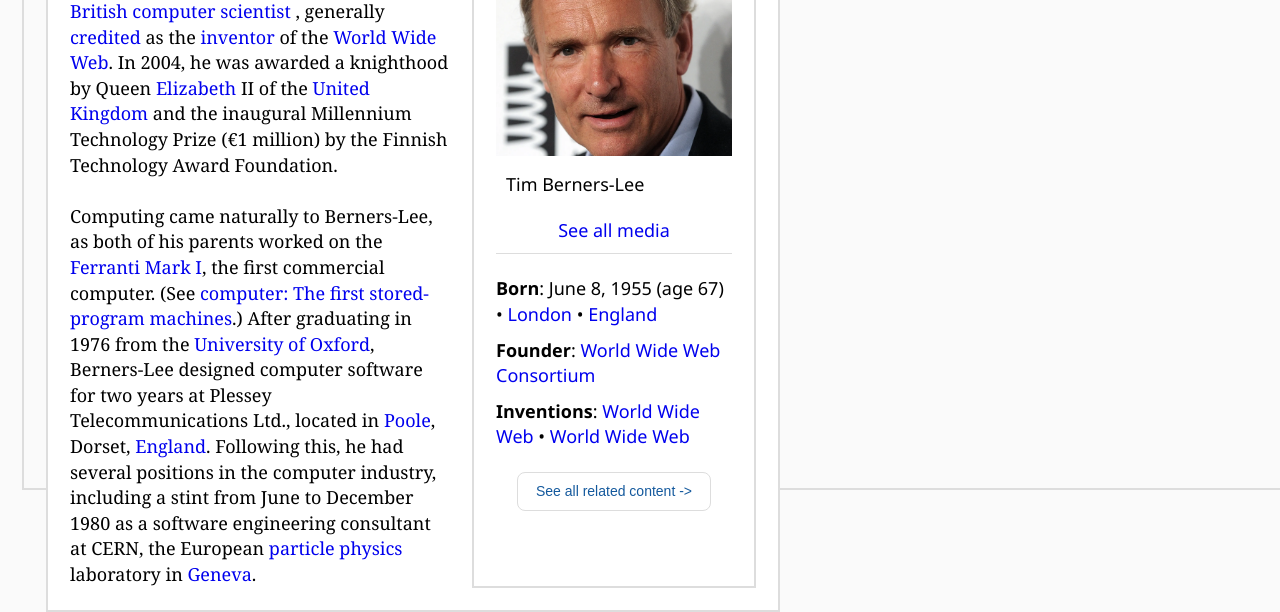
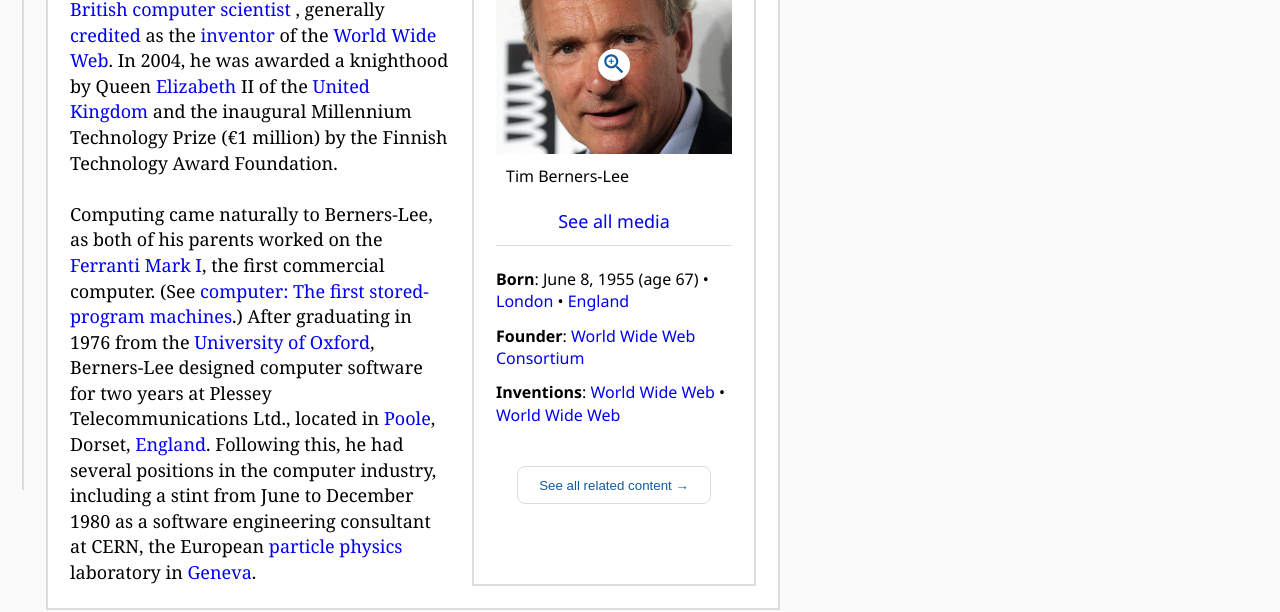
Before and after one commit to Lumar-ux/tim-berners-lee, a plain HTML site: page index.html in a window 1280 px wide. Shown: the part 370-982 px from the top of the page. Drawn offline with Linux system fonts and the light colour scheme.

Commit message:
Final desktop version

```diff
--- a/index.html
+++ b/index.html
@@ -112,7 +112,10 @@
         </div>
         <aside>
           <figure>
-            <img src="images/British-scientist-Tim-Berners-Lee.webp" alt="Tim Berners-Lee"/>
+            <div class="container-zoom">
+              <img class="zoom" src="images/zoom_in_40dp.svg" alt="zoom-in_icon">
+              <img src="images/British-scientist-Tim-Berners-Lee.webp" alt="Tim Berners-Lee"/>
+            </div>
             <figcaption>Tim Berners-Lee</figcaption>
           </figure>
           <a href="#">See all media</a>
@@ -131,7 +134,7 @@
             •
             <a href="https://www.britannica.com/topic/World-Wide-Web">World Wide Web</a>
           </p>
-          <button><a href="#">See all related content -></a></button>
+          <button><a href="#">See all related content &rarr;</a></button>
         </aside>
       </section>
     </main>
--- a/style.css
+++ b/style.css
@@ -1,73 +1,77 @@
-*{
+* {
   margin: 0;
   padding: 0;
   box-sizing: border-box;
 }
-body{
+body {
   /* font-family: 'Segoe UI', sans-serif; */
-  font-family: Georgia,'Times New Roman', serif;
+  font-family: Georgia, "Times New Roman", serif;
   background-color: #fafafa;
-  width: 100%;
+  width: 100vw;
   height: 100vh;
+  overflow: hidden;
 }
-header{
+header {
   background-color: #03182e;
-  font-family: 'Segoe UI', sans-serif;
+  font-family: "Segoe UI", sans-serif;
   height: 60px;
   width: 100%;
   display: flex;
   justify-content: center;
 }
-nav{
+nav {
   width: 97.5%;
   display: flex;
   justify-content: space-between;
   color: white;
 }
-nav section{
+nav section {
   height: 100%;
   display: flex;
   align-items: center;
 }
-nav .logo{
+nav .logo {
   width: 183.78px;
   margin-right: 24px;
 }
-nav .one-nav a,nav .logo{
+nav .one-nav a,
+nav .logo {
   margin-right: 24px;
 }
-nav .burger,nav .search{
+nav .burger,
+nav .search {
   width: 24px;
   height: 24px;
 }
-nav section .stat{
+nav section .stat {
   width: 18px;
   height: 18px;
   margin-left: 7px;
 }
-nav .burger+a,nav .search+a{
+nav .burger + a,
+nav .search + a {
   margin-left: 7px;
 }
-nav section a{
+nav section a {
   font-size: 1rem;
   text-decoration: none;
   color: white;
 }
-nav .two-nav #login{
+nav .two-nav #login {
   font-size: 14px;
   margin-right: 0px;
 }
-nav section .button{
+nav section .button {
   padding: 5px 19px 5px 19px;
   font-size: 14px;
   background-color: #c94100;
   border-radius: 8px;
   margin-right: 24px;
 }
-main{
+main {
   width: 100%;
   height: 100%;
-  border: 2px solid #dddddd;
+  border-left: 2px solid #dddddd;
   display: flex;
   flex-direction: column;
   position: relative;
@@ -76,14 +80,14 @@ main{
   font-size: 18px;
   line-height: 1.6rem;
 }
-main section{
+main section {
   position: relative;
   left: 22px;
   width: 734px;
   /* height: 760px; */
 }
-main .history{
-  font-family: 'Segoe UI', sans-serif;
+main .history {
+  font-family: "Segoe UI", sans-serif;
   color: #0000ee;
   display: flex;
   text-decoration: row;
@@ -92,7 +96,7 @@ main .history{
   gap: 10px;
   margin-top: 22px;
 }
-main .main-text{
+main .main-text {
   background-color: white;
   border: 2px solid #dddddd;
   padding: 22px;
@@ -100,97 +104,117 @@ main .main-text{
   gap: 22px;
   margin-top: 10px;
 }
-.main-text .main-article-one em,.main-text .main-article-one .author,.main-article-one .author a{
-  font-family: 'Segoe UI', sans-serif;
+.main-text .main-article-one em,
+.main-text .main-article-one .author,
+.main-article-one .author a {
+  font-family: "Segoe UI", sans-serif;
   font-size: 12px;
-  color: #4D4D4D;
+  color: #4d4d4d;
   text-decoration: none;
   line-height: 1.2em;
 }
-.main-article-one .author a{
+.main-article-one .author a {
   color: #0000ee;
 }
-.main-article-one h1+p{
+.main-article-one h1 + p {
   margin-bottom: 15px;
   font-size: 20px;
 }
-.main-article-one h1{
+.main-article-one h1 {
   font-size: 31.458px;
   margin-bottom: 8px;
 }
-.main-text .main-article-one em{
+.main-text .main-article-one em {
   margin: 15px 0 0 0;
 }
-.main-text article p a, main aside a{
+.main-text article p a,
+main aside a {
   text-decoration: none;
-
 }
-.main-text .main-article-one{
+.main-text .main-article-one {
   margin: 0 0 22px 0;
 }
-.main-text .main-article-one button{
+.main-text .main-article-one button {
   background-color: white;
   border: 1px solid #dddddd;
   padding: 9px 7px 9px 7px;
   border-radius: 8px;
 }
-.main-text .main-article-one button a{
+.main-text .main-article-one button a {
   display: flex;
   flex-direction: row;
   color: #14599d;
   gap: 6px;
   text-decoration: none;
 }
-.main-text .main-article-one button img{
+.main-text .main-article-one button img {
   width: 18px;
   height: 18px;
 }
-aside{
+aside {
   margin-top: 180px;
   padding: 22px;
   border: 2px solid #dddddd;
   display: flex;
   flex-direction: column;
-  align-items: flex-start;
-  font-family: 'Segoe UI', sans-serif;
+  /* align-items: flex-start; */
+  font-family: "Segoe UI", sans-serif;
 }
-aside img{
+aside img {
   width: 236px;
   height: 178px;
   object-fit: cover;
   object-position: center;
 }
-aside button{
+aside button {
   width: 194px;
   background-color: white;
-  font-size: 14px;
   border: 1px solid #dddddd;
   padding: 10.5px 17.5px 10.5px 17.5px;
   border-radius: 8px;
   align-self: center;
 }
-aside button a{
+aside button a {
   color: #14599d;
   font-weight: 500;
   gap: 6px;
   text-decoration: none;
 }
-aside a{
+aside a {
   align-self: center;
 }
-aside figcaption,aside figure+a{
+aside figcaption,
+aside figure + a {
   padding: 10px;
 }
-aside figure+a{
+aside figure + a {
   border-bottom: 1px solid #dddddd;
   text-align: center;
   width: 100%;
-  display: block;
   margin-bottom: 22px;
 }
-aside p{
-  margin-bottom: 10px;
+aside figcaption{
+  font-size: 16px;
 }
-aside .last-p-aside{
-  margin-bottom: 22px;
+aside figure .container-zoom{
+  display: flex;
+  justify-content: center;
+  align-items: center;
 }
+aside p {
+  margin-bottom: 12px;
+  font-size: 16px;
+  line-height: 1.4rem;
+}
+aside .last-p-aside {
+  margin-bottom: 40px;
+}
+aside .zoom{
+  position: absolute;
+  width: 32px;
+  height: 32px;
+  padding: 3px;
+  background-color: white;
+  border-radius: 24px;
+  border-bottom: 1px solid #dddddd;
+}
```
Also changed, not shown: images/zoom_in_40dp.svg (added), 1 other file.
